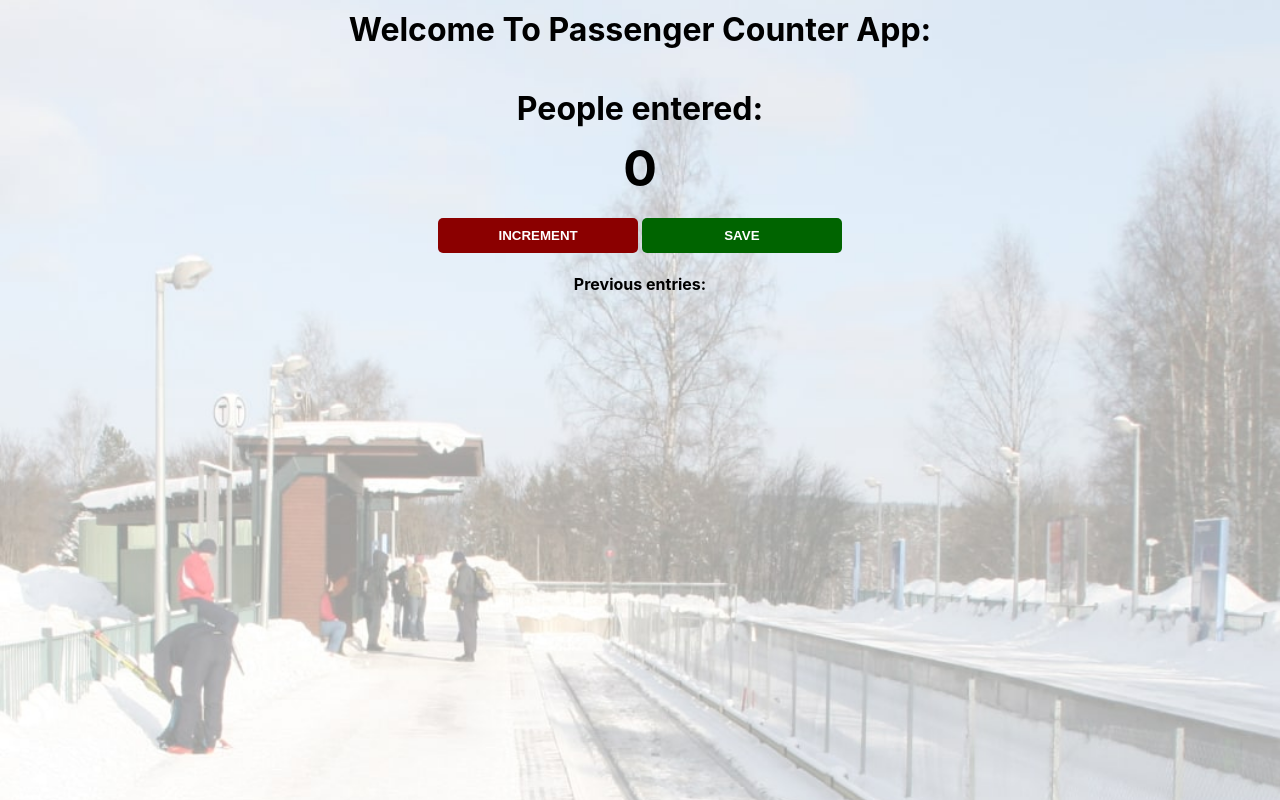
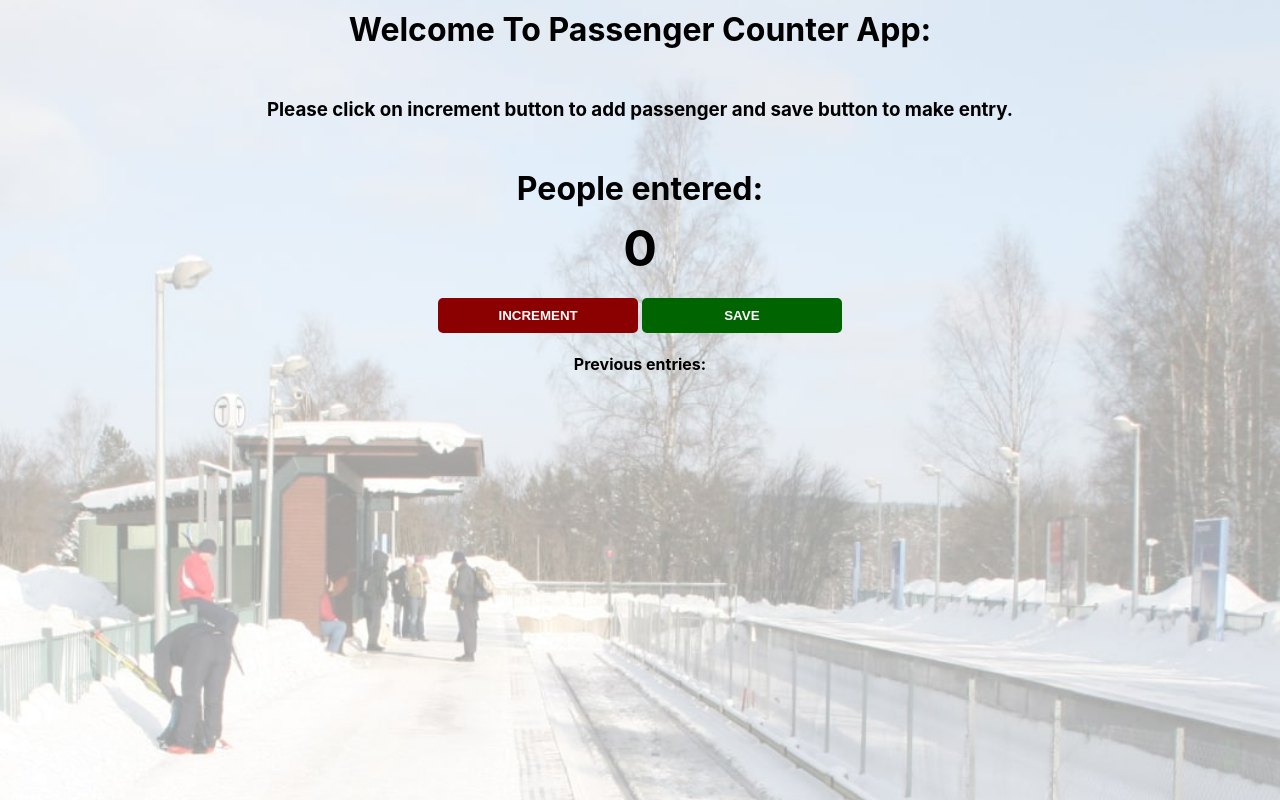
Before and after one commit to nitishparihar/passenger-counter-app, a plain HTML site: page index.html in a window 1280 px wide. Drawn offline with Linux system fonts and the light colour scheme.

Commit message:
added instructions

```diff
--- a/index.html
+++ b/index.html
@@ -5,6 +5,8 @@
     </head>
     <body>
         <h1>Welcome To Passenger Counter App:</h1>
+        <br>
+        <h3>Please click on increment button to add passenger and save button to make entry.</h3>
         <br>
         <h1>People entered:</h1>
         <h2 id="count-el">0</h2>
```
